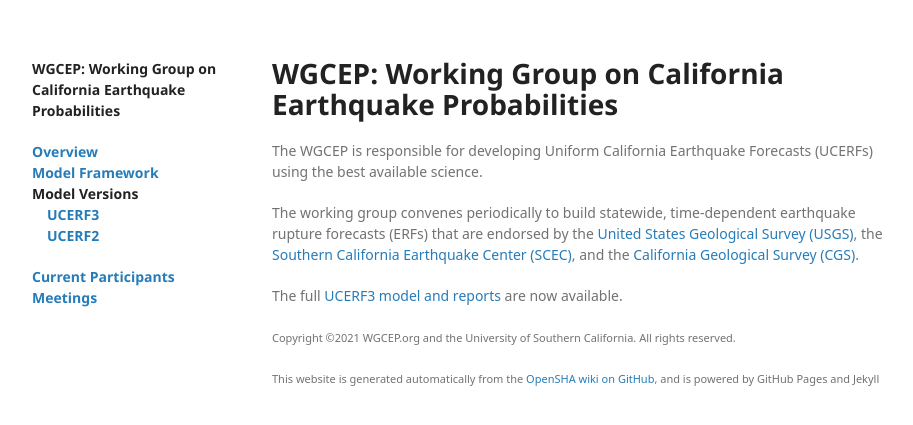
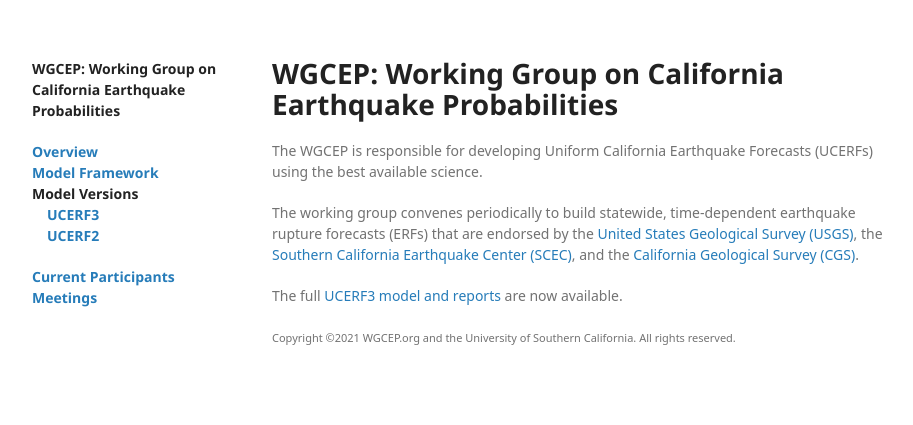
Before and after one commit to opensha/wgcep-website, a Jekyll site: the page built from index.md, in a window 1280 px wide. Shown: the top 425 px of the page, without its empty margins (178-1091 px from the left). Built offline with Jekyll 4.4.1, drawn with Linux system fonts in a browser that asks for light colours; some web fonts are replaced; our own code applies the rules of GitHub Pages for plain Markdown files; a script that is not in the unit is left out; some of the changed lines change nothing that is shown.

Commit message:
upddated default page

```diff
--- a/_layouts/default.html
+++ b/_layouts/default.html
@@ -13,9 +13,9 @@
     <meta name="theme-color" content="#ffffff">
 
     {% if page.path contains "index" %}
-      <title>Open-Source Seismic Hazard Analysis | OpenSHA</title>
+      <title>WGCEP | Working Group on California Earthquake Probabilities</title>
     {% else %}
-      <title>{{ page.path | remove: ".md" }} | OpenSHA</title>
+      <title>{{ page.path | remove: ".md" }} | WGCEP</title>
     {% endif %}
 {% seo %}
     <link rel="stylesheet" href="{{ "/assets/css/style.css?v=" | append: site.github.build_revision | relative_url }}">
@@ -73,7 +73,6 @@
 
         {% capture foot_include %}{% include_relative _Footer.md %}{% endcapture %}
 	<p><small>{{ foot_include | markdownify }}</small></p>
-	<p><small>This website is generated automatically from the <a href="https://github.com/opensha/opensha-commons/wiki">OpenSHA wiki on GitHub</a>, and is powered by GitHub Pages and Jekyll</small></p>
 
       </section>
       <footer>
```
